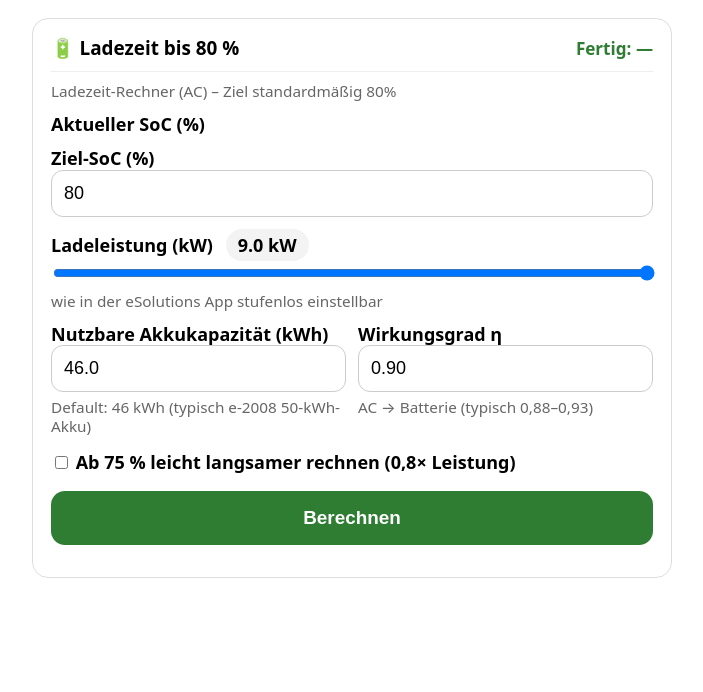
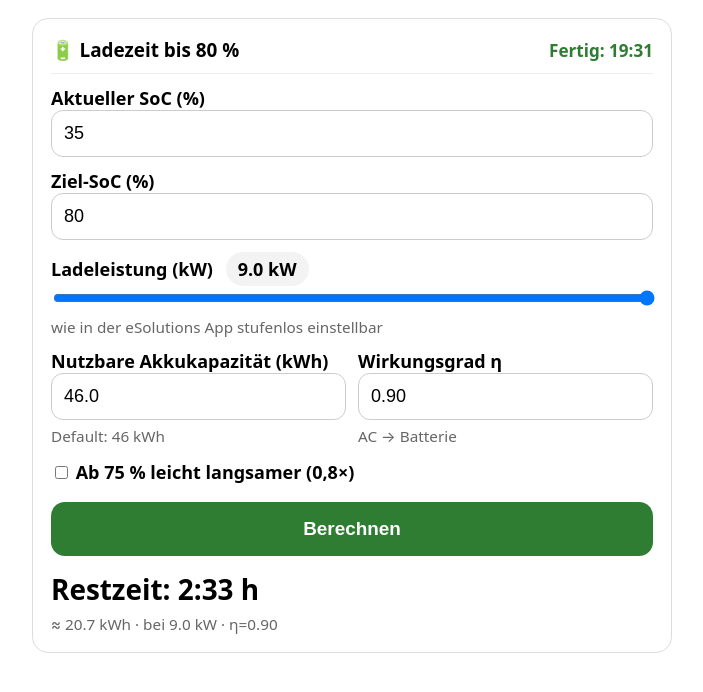
Before and after one commit to hlstell-cmd/ladezeit-app, a plain HTML site: page index.html in a window 1280 px wide. Shown: the whole page, without its empty margins (288-991 px from the left). Drawn offline with Linux system fonts and the light colour scheme.

Commit message:
Update index.html

```diff
--- a/index.html
+++ b/index.html
@@ -3,7 +3,7 @@
 <head>
   <meta charset="utf-8" />
 
-  <!-- iOS: korrektes Scaling + Safe Area -->
+  <!-- iOS Scaling / Standalone -->
   <meta name="viewport"
         content="width=device-width,
                  initial-scale=1.0,
@@ -11,49 +11,42 @@
                  user-scalable=no,
                  viewport-fit=cover" />
 
-  <!-- iOS: als Web-App (Home Screen) darstellen -->
   <meta name="apple-mobile-web-app-capable" content="yes">
   <meta name="apple-mobile-web-app-status-bar-style" content="default">
   <meta name="apple-mobile-web-app-title" content="Ladezeit">
 
-  <title>e-2008 Ladezeit bis 80%</title>
+  <title>e-2008 Ladezeit</title>
 
+  <!-- App Icons -->
   <link rel="apple-touch-icon" href="icon.png">
   <link rel="icon" type="image/png" href="icon.png">
-  <link rel="apple-touch-icon" sizes="180x180" href="icon-180.png">
-  <link rel="apple-touch-icon" sizes="152x152" href="icon-152.png">
-
-
 
   <style>
     * { box-sizing: border-box; }
 
-    html { font-size: 18px; } /* größere Basis-Schrift auf iPhone */
+    html { font-size: 18px; }
 
     body {
       font-family: system-ui, -apple-system, Segoe UI, Roboto, sans-serif;
       margin: 0;
-
-      /* iOS Safe Area (Home-Screen Web-App) */
       padding: calc(18px + env(safe-area-inset-top))
                calc(18px + env(safe-area-inset-right))
                calc(18px + env(safe-area-inset-bottom))
                calc(18px + env(safe-area-inset-left));
-
+      background: #fff;
       min-height: 100dvh;
-      overflow: auto;
-      line-height: 1.25;
-      background: #fff;
     }
 
     .card {
       width: 100%;
-      max-width: 640px;   /* breiter -> wirkt größer */
+      max-width: 640px;
       margin: 0 auto;
       padding: 18px;
       border: 1px solid #ddd;
       border-radius: 16px;
     }
+
+    /* Kopfzeile */
     .topbar{
       display:flex;
       justify-content:space-between;
@@ -63,10 +56,12 @@
       padding-bottom:10px;
       border-bottom:1px solid #eee;
     }
+
     .title{
       font-weight:800;
       font-size:1.05rem;
     }
+
     .finish{
       font-weight:700;
       font-size:0.95rem;
@@ -124,21 +119,18 @@
       font-weight: 700;
     }
 
-    /* Grüner Berechnen-Button */
     button {
       margin-top: 18px;
       padding: 16px 12px;
       width: 100%;
       font-size: 1.05rem;
-      font-weight: 800;          /* Bold */
+      font-weight: 800;
       border-radius: 14px;
       border: none;
       background: #2e7d32;
       color: #ffffff;
-      cursor: pointer;
     }
 
-    button:hover { background: #256628; }
     button:active { background: #1b4f20; }
 
     .ok { font-variant-numeric: tabular-nums; }
@@ -146,15 +138,16 @@
 </head>
 
 <body>
+
   <div class="card">
-      <div class="topbar">
-        <div class="title">🔋 Ladezeit bis 80 %</div>
-        <div id="finishLabel" class="finish">Fertig: —</div>
-  </div>
 
-    <div class="muted">Ladezeit-Rechner (AC) – Ziel standardmäßig 80%</div>
+    <!-- Topbar -->
+    <div class="topbar">
+      <div class="title">🔋 Ladezeit bis 80 %</div>
+      <div id="finishLabel" class="finish">Fertig: —</div>
+    </div>
 
-    <label>Aktueller SoC (%)</label
+    <label>Aktueller SoC (%)</label>
     <input id="socNow" type="number" min="0" max="100" step="0.1" value="35" />
 
     <label>Ziel-SoC (%)</label>
@@ -170,32 +163,32 @@
     <div class="row">
       <div>
         <label>Nutzbare Akkukapazität (kWh)</label>
-        <input id="capKwh" type="number" min="10" max="100" step="0.1" value="46.0" />
-        <div class="muted">Default: 46 kWh (typisch e-2008 50-kWh-Akku)</div>
+        <input id="capKwh" type="number" step="0.1" value="46.0" />
+        <div class="muted">Default: 46 kWh</div>
       </div>
 
       <div>
         <label>Wirkungsgrad η</label>
-        <input id="eta" type="number" min="0.70" max="1.00" step="0.01" value="0.90" />
-        <div class="muted">AC → Batterie (typisch 0,88–0,93)</div>
+        <input id="eta" type="number" step="0.01" value="0.90" />
+        <div class="muted">AC → Batterie</div>
       </div>
     </div>
 
     <label style="margin-top:14px;">
       <input id="taper" type="checkbox" />
-      Ab 75 % leicht langsamer rechnen (0,8× Leistung)
+      Ab 75 % leicht langsamer (0,8×)
     </label>
 
     <button id="calcBtn">Berechnen</button>
 
     <div id="out" class="big ok"></div>
     <div id="details" class="muted ok"></div>
+
   </div>
 
 <script>
   const socNow = document.getElementById("socNow");
   const socTarget = document.getElementById("socTarget");
-  const finishLabel = document.getElementById("finishLabel");
   const pKw = document.getElementById("pKw");
   const pKwLabel = document.getElementById("pKwLabel");
   const capKwh = document.getElementById("capKwh");
@@ -203,83 +196,50 @@
   const taper = document.getElementById("taper");
   const out = document.getElementById("out");
   const details = document.getElementById("details");
+  const finishLabel = document.getElementById("finishLabel");
   const calcBtn = document.getElementById("calcBtn");
 
-  function clamp(x, a, b) { return Math.min(Math.max(x, a), b); }
+  function clamp(x,a,b){ return Math.min(Math.max(x,a),b); }
 
-  function fmtTime(hours) {
-    if (!isFinite(hours) || hours < 0) return "—";
-    const totalMin = Math.round(hours * 60);
-    const h = Math.floor(totalMin / 60);
-    const m = totalMin % 60;
-    return `${h}:${String(m).padStart(2, "0")} h`;
+  function fmtTime(h){
+    const m = Math.round(h*60);
+    return `${Math.floor(m/60)}:${String(m%60).padStart(2,"0")} h`;
   }
 
-  function calc() {
-    const now = clamp(parseFloat(socNow.value || 0), 0, 100);
-    const tgt = clamp(parseFloat(socTarget.value || 0), 0, 100);
-    const P = clamp(parseFloat(pKw.value || 0), 0.1, 30);
-    const C = clamp(parseFloat(capKwh.value || 0), 1, 200);
-    const eff = clamp(parseFloat(eta.value || 0.9), 0.5, 1.0);
+  function calc(){
+    const now = clamp(+socNow.value,0,100);
+    const tgt = clamp(+socTarget.value,0,100);
 
-    pKwLabel.textContent = `${P.toFixed(1)} kW`;
-
-    if (tgt <= now) {
+    if(tgt <= now){
       out.textContent = "Ziel bereits erreicht.";
       details.textContent = "";
       finishLabel.textContent = "Fertig: —";
       return;
     }
 
-    let timeH, E;
+    const P = +pKw.value;
+    const C = +capKwh.value;
+    const eff = +eta.value;
 
-    // Optional: ab 75% mit 0,8× Leistung
-    if (taper.checked && tgt > 75 && now < tgt) {
-      const split = 75;
-      let E1 = 0, E2 = 0, t1 = 0, t2 = 0;
+    let E = ((tgt-now)/100)*C;
+    let t = E/(P*eff);
 
-      if (now < split) {
-        E1 = ((Math.min(tgt, split) - now) / 100) * C;
-        t1 = E1 / (P * eff);
-      }
-      if (tgt > split) {
-        E2 = ((tgt - Math.max(now, split)) / 100) * C;
-        t2 = E2 / ((P * 0.8) * eff);
-      }
+    out.textContent = `Restzeit: ${fmtTime(t)}`;
 
-      E = E1 + E2;
-      timeH = t1 + t2;
-    } else {
-      E = ((tgt - now) / 100) * C;
-      timeH = E / (P * eff);
-    }
+    const finish = new Date(Date.now() + t*3600*1000);
+    const hh = String(finish.getHours()).padStart(2,"0");
+    const mm = String(finish.getMinutes()).padStart(2,"0");
 
-    out.textContent = `Restzeit: ${fmtTime(timeH)}`;
-
-    const finish = new Date(Date.now() + timeH * 3600 * 1000);
-    const hh = String(finish.getHours()).padStart(2, "0");
-    const mm = String(finish.getMinutes()).padStart(2, "0");
     finishLabel.textContent = `Fertig: ${hh}:${mm}`;
-
-
     details.textContent =
-      `Restenergie: ${E.toFixed(1)} kWh · bei ${P.toFixed(1)} kW und η=${eff.toFixed(2)} · fertig ca. um ${hh}:${mm}`;
+      `≈ ${E.toFixed(1)} kWh · bei ${P.toFixed(1)} kW · η=${eff.toFixed(2)}`;
   }
 
-  pKw.addEventListener("input", () => {
-    pKwLabel.textContent = `${parseFloat(pKw.value).toFixed(1)} kW`;
-  });
+  pKw.oninput = ()=> pKwLabel.textContent = `${(+pKw.value).toFixed(1)} kW`;
+  calcBtn.onclick = calc;
 
-  calcBtn.addEventListener("click", calc);
-
-  [socNow, socTarget, capKwh, eta].forEach(el =>
-    el.addEventListener("keyup", e => { if (e.key === "Enter") calc(); })
-  );
-
-  // Startwert 9.0 kW
-  pKw.value = "9.0";
-  pKwLabel.textContent = "9.0 kW";
   calc();
 </script>
+
 </body>
 </html>
```
